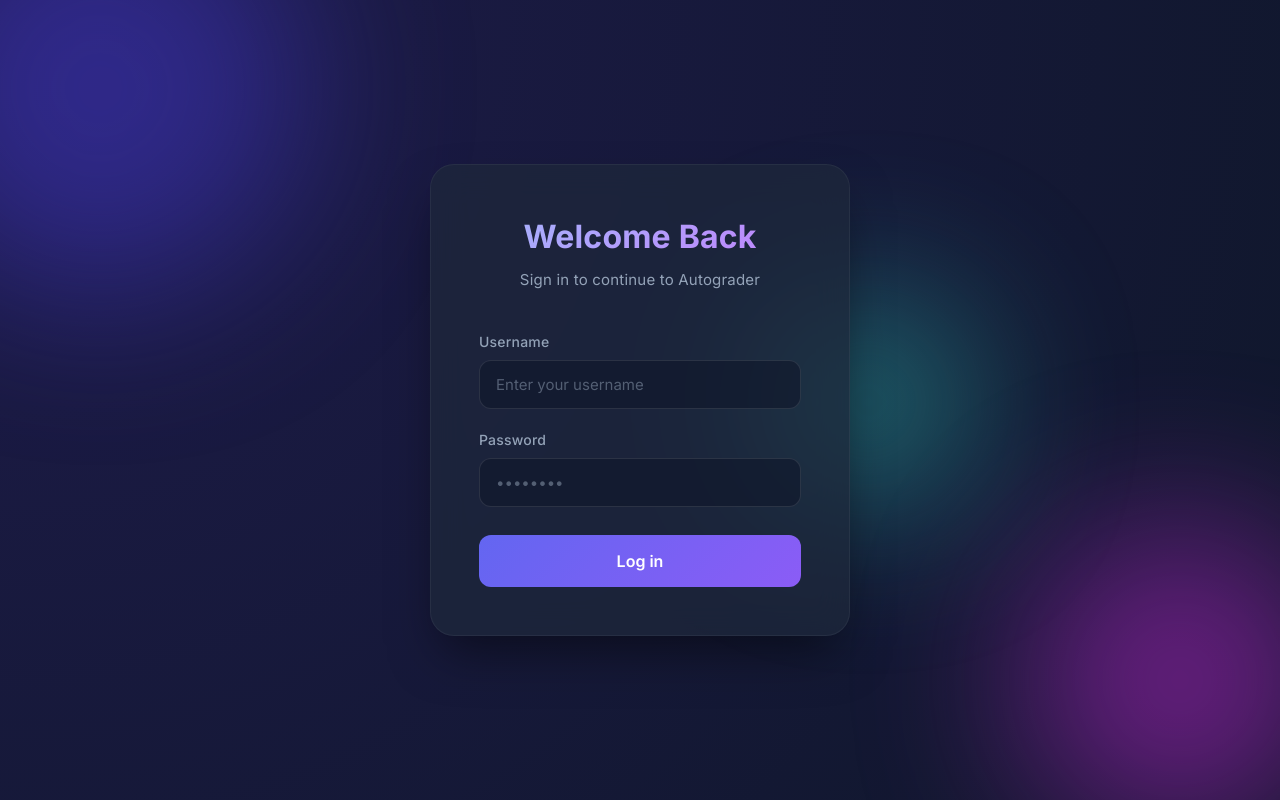
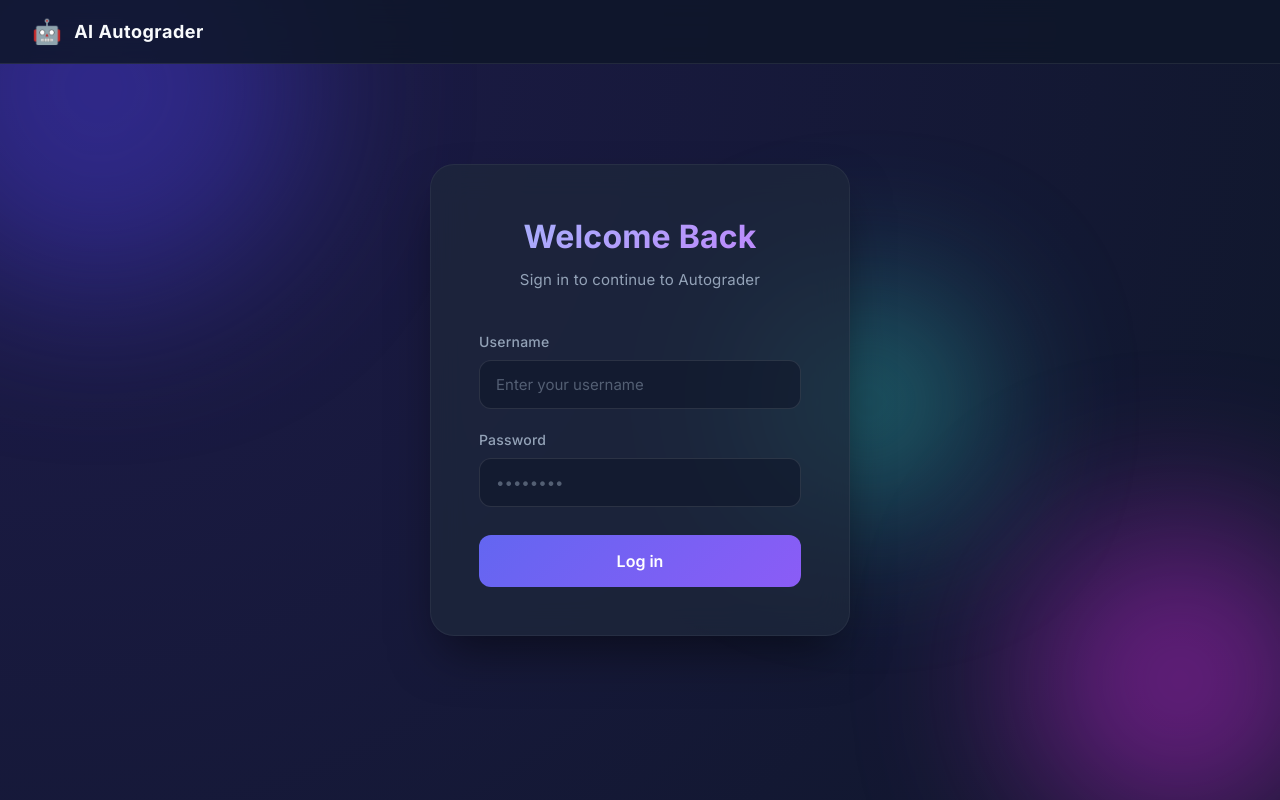
Before and after one commit to Nastoi/autograder, a React (Vite) app in the folder frontend/: page /login in a window 1280 px wide. Built offline with nearby package versions, Linux system fonts and the light colour scheme; no server answers.

Commit message:
Add Header to App layout

```diff
--- a/frontend/src/App.tsx
+++ b/frontend/src/App.tsx
@@ -6,6 +6,7 @@
 } from "react-router";
 
 
+import { Header } from "./components/Header";
 import { ProtectedRoute } from "./auth/ProtectedRoute";
 import { LoginPage } from "./pages/LoginPage";
 import { ResultPage } from "./pages/ResultPage";
@@ -29,6 +30,7 @@
 export default function App() {
   return (
     <BrowserRouter>
+      <Header />
       <Routes>
         <Route path="/login" element={<LoginPage />} />
 
```
